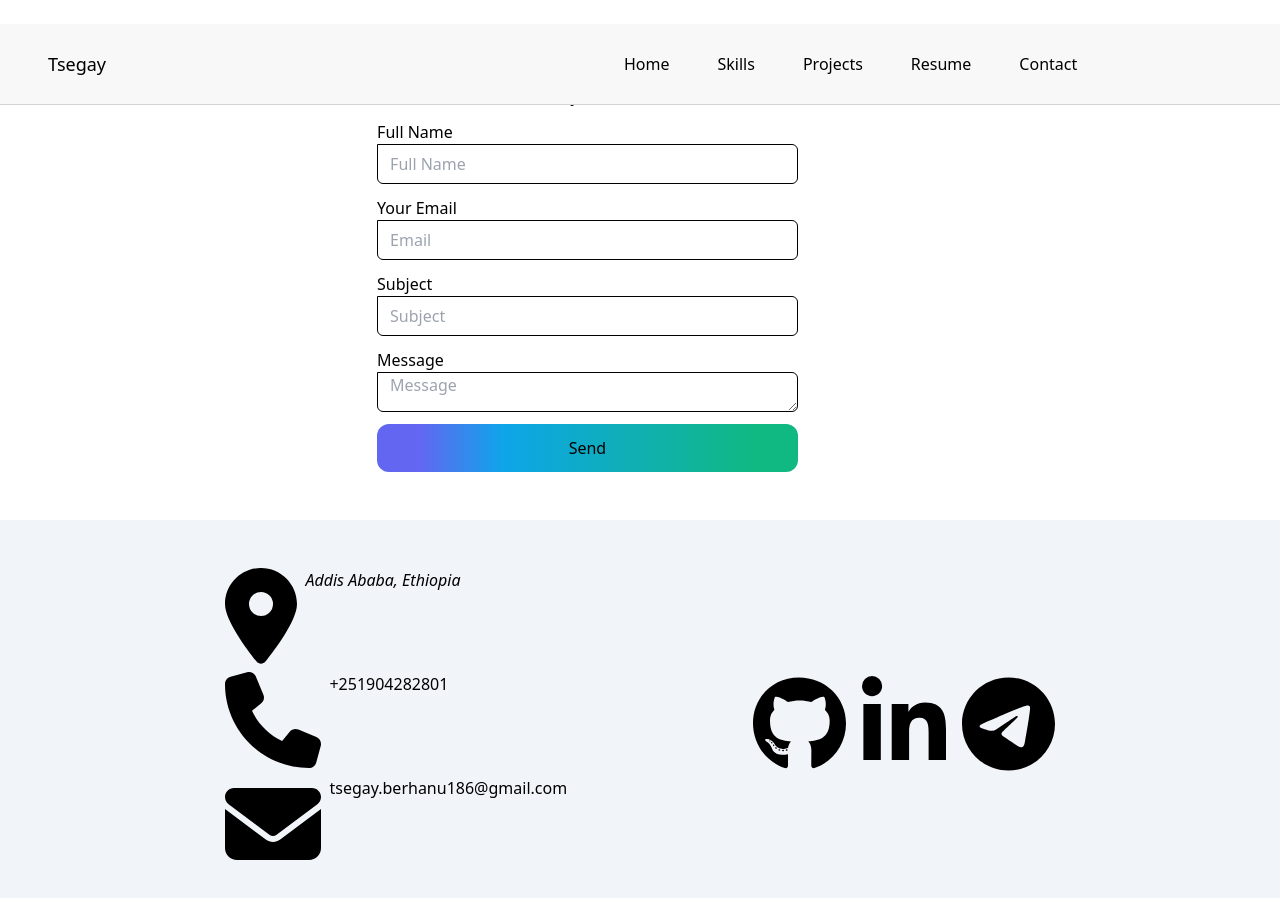
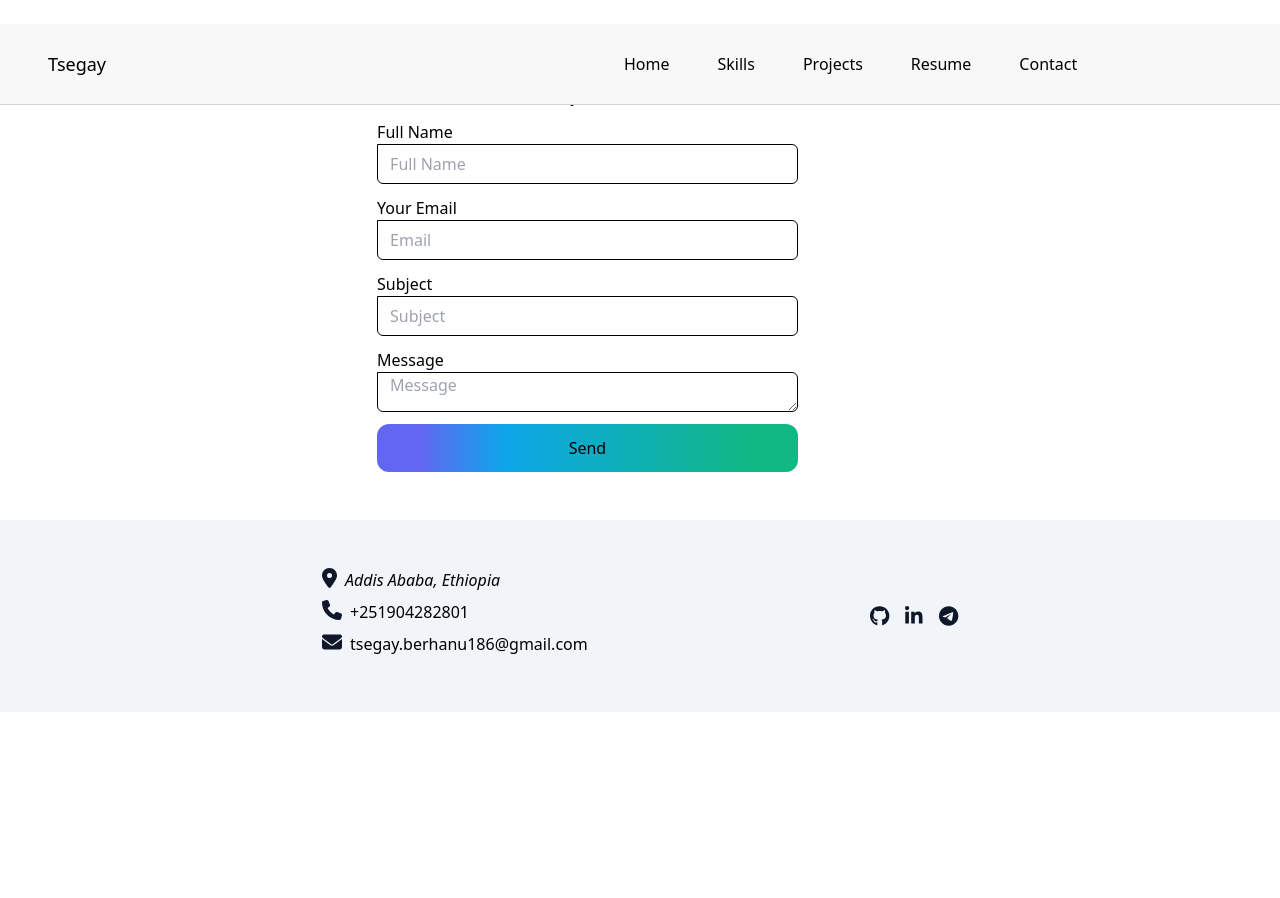
Before and after one commit to tsegay186/portofilio, a Next.js app: page /contact in a window 1280 px wide. Shown: the top 898 px of the page. After the commit the page ends 800 px from the top, so only its background shows below. Built offline with nearby package versions, Linux system fonts and the light colour scheme.

Commit message:
some fixes

```diff
--- a/app/components/AppFooter.tsx
+++ b/app/components/AppFooter.tsx
@@ -4,7 +4,6 @@ import {
   faGithub,
   faLinkedinIn,
   faTelegram,
-  faMailchimp,
 } from "@fortawesome/free-brands-svg-icons";
 import {
   faLocationDot,
@@ -18,27 +17,27 @@ const AppFooter = () => {
     <div className="flex w-full  px-10 py-12 items-center justify-evenly  ">
       <div className="flex flex-col">
         <div className="flex gap-2 pb-2">
-          <FontAwesomeIcon icon={faLocationDot} size="6x"></FontAwesomeIcon>
+          <FontAwesomeIcon icon={faLocationDot} size="lg" className="text-slate-900"></FontAwesomeIcon>
           <address>Addis Ababa, Ethiopia</address>
         </div>
         <div className="flex gap-2 pb-2">
-          <FontAwesomeIcon icon={faPhone} size="6x"></FontAwesomeIcon>
+          <FontAwesomeIcon icon={faPhone} size="lg" className="text-slate-900"></FontAwesomeIcon>
           <p>+251904282801</p>
         </div>
         <div className="flex gap-2 pb-2">
-          <FontAwesomeIcon icon={faEnvelope} size="6x"></FontAwesomeIcon>
+          <FontAwesomeIcon icon={faEnvelope} size="lg" className="text-slate-900"></FontAwesomeIcon>
           <p>tsegay.berhanu186@gmail.com</p>
         </div>
       </div>
       <div className="flex gap-4 flex-col md:flex-row py-4  ">
         <Link href="https://github.com/tsegay186" target="_blank">
-          <FontAwesomeIcon icon={faGithub} size="6x"></FontAwesomeIcon>
+          <FontAwesomeIcon icon={faGithub} size="lg" className="text-slate-900"></FontAwesomeIcon>
         </Link>
         <Link href="https://www.linkedin.com/in/izona" target="_blank">
-          <FontAwesomeIcon icon={faLinkedinIn} size="6x"></FontAwesomeIcon>
+          <FontAwesomeIcon icon={faLinkedinIn} size="lg" className="text-slate-900"></FontAwesomeIcon>
         </Link>
         <Link href="https://t.me/F9tune" target="_blank">
-          <FontAwesomeIcon icon={faTelegram} size="6x"></FontAwesomeIcon>
+          <FontAwesomeIcon icon={faTelegram} size="lg" className="text-slate-900"></FontAwesomeIcon>
         </Link>
       </div>
     </div>
--- a/app/page.tsx
+++ b/app/page.tsx
@@ -42,7 +42,7 @@ const Profile = () => {
       <div className="flex  flex-wrap sm:h-96 sm:mb-2">
         <div >
           <div className="flex gap-3">
-            <Image src="/tsg.jpg" width={150} height={150} alt="" style={{borderRadius: '50%' }} />
+            <Image src="/avater.jpg" width={150} height={150} alt="" style={{borderRadius: '50%' }} />
             <h1 className='text-5xl font-bold items-center self-end' >Hello.</h1>
           </div>
           <p className='text-xl font-light  max-w-xl pt-6 '>My name is <b className="font-medium text-xl my-3 ">Tsegay Berhanu</b>, a full stack developer based in Ethiopia, driven with a passion for crafting elegant and impactful web experiences. Adept in both front-end and back-end technologies,
```
Also changed, not shown: app/MockData/projects.tsx (+6 -6 lines).
